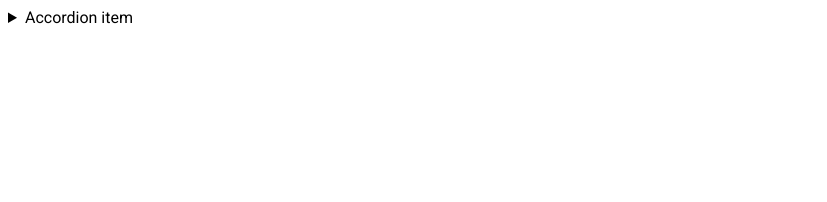
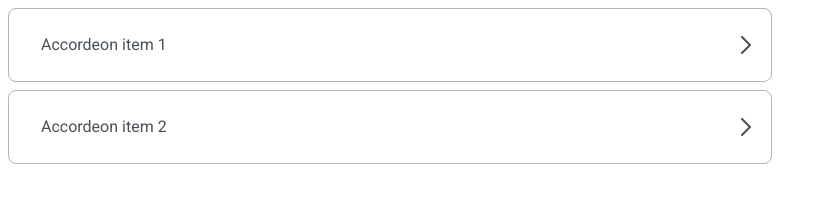
Before and after one commit to js-tasks-ru/htmlcss-20210114_danil4, a website: page 03-lection1/02-accordion/index.html in a window 1280 px wide. Shown: the whole page, without its empty margins (0-827 px from the left). Drawn offline with Linux system fonts and the light colour scheme.

Commit message:
added 03-lection1: button and accordion

```diff
--- a/03-lection1/01-button/button.css
+++ b/03-lection1/01-button/button.css
@@ -2,7 +2,7 @@
 
 .btn {
     font-size: 16px;
-    color: #FFFFFF;
+    color: #fff;
     border: none;
     min-width: 189px;
     text-align: center;
--- a/03-lection1/02-accordion/accordion.css
+++ b/03-lection1/02-accordion/accordion.css
@@ -1 +1,48 @@
 /* Стилизация аккордеона */
+
+.accordeon-item {
+    margin-top: 8px;
+    border: 1px solid #ACB5BD;
+    border-radius: 8px;
+    width: 730px;
+    background-color: #fff;
+    color: #495057;
+    font-size: 16px;
+    font-weight: 400;
+    line-height: 24px;
+    padding: 24px 0 24px 32px;
+    position: relative;
+}
+
+.accordeon-item__text {
+    padding-top: 16px;
+    width: 650px;
+}
+
+.accordeon-item__marker {
+    display: inline-block;
+    width: 18px;
+    height: 10px;
+    pointer-events: none;
+    transform: rotate(-90deg);
+    transition: all .25s ease-in;
+}
+
+.accordeon-item[open] .accordeon-item__marker {
+    transform: rotate(0);
+}
+
+.accordeon-item__summary {
+    display: flex;
+    justify-content: space-between;
+    align-items: center;
+    padding-right: 1em;
+}
+
+.accordeon-item__summary:focus {
+    outline: none;
+}
+
+.accordeon-item__summary::-webkit-details-marker {
+    display: none;
+}
--- a/03-lection1/02-accordion/index.html
+++ b/03-lection1/02-accordion/index.html
@@ -6,12 +6,37 @@
         <link rel="stylesheet" href="./accordion.css">
     </head>
     <body>
-        <details>
-            <summary>
-                Accordion item
+        <svg style="display: none;">
+            <defs>
+                <symbol id="arrow" width="18" height="10" viewBox="0 0 18 10" fill="none" xmlns="http://www.w3.org/2000/svg">
+                    <path fill-rule="evenodd" clip-rule="evenodd" d="M0.292893 0.292893C0.683417 -0.0976311 1.31658 -0.0976311 1.70711 0.292893L9 7.58579L16.2929 0.292893C16.6834 -0.0976311 17.3166 -0.0976311 17.7071 0.292893C18.0976 0.683417 18.0976 1.31658 17.7071 1.70711L9.70711 9.70711C9.31658 10.0976 8.68342 10.0976 8.29289 9.70711L0.292893 1.70711C-0.0976311 1.31658 -0.0976311 0.683417 0.292893 0.292893Z" fill="currentColor"/>
+                </symbol>
+            </defs>
+        </svg>
+        <details class="accordeon-item">
+            <summary class="accordeon-item__summary">
+                <span>Accordeon item 1</span>
+                <svg class="accordeon-item__marker">
+                    <use xlink:href="#arrow"></use>
+                </svg>
             </summary>
-            <p>
-                Hidden content
+
+            <p class="accordeon-item__text">
+                Lorem ipsum dolor sit amet consectetur adipisicing elit. Quas, consequuntur maiores ipsa eligendi blanditiis aperiam reprehenderit repudiandae nemo unde? Accusamus voluptatem quis fugit quidem quas ducimus maxime accusantium totam repellat.
+            </p>
+
+        </details>
+
+        <details class="accordeon-item">
+            <summary class="accordeon-item__summary">
+                <span>Accordeon item 2</span>
+                <svg class="accordeon-item__marker">
+                    <use xlink:href="#arrow"></use>
+                </svg>
+            </summary>
+
+            <p class="accordeon-item__text">
+                Lorem ipsum dolor sit amet consectetur, adipisicing elit. Dolorem, ab numquam. Ratione ex, ab beatae voluptas quidem illo voluptatem dolorum nostrum, repellendus tenetur dicta? Provident eligendi voluptatum voluptate eius aliquid?
             </p>
         </details>
     </body>
```
Also changed, not shown: 03-lection1/01-button/index.html (+3 -1 lines).
